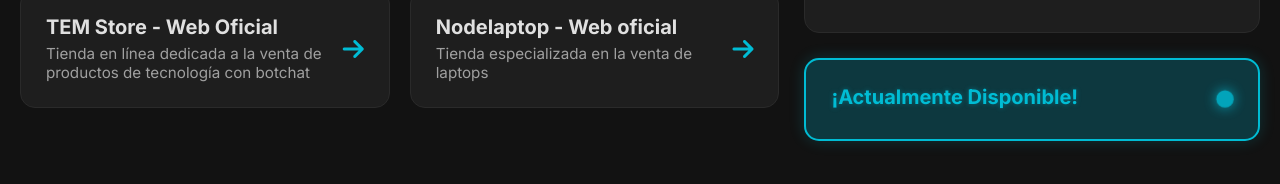
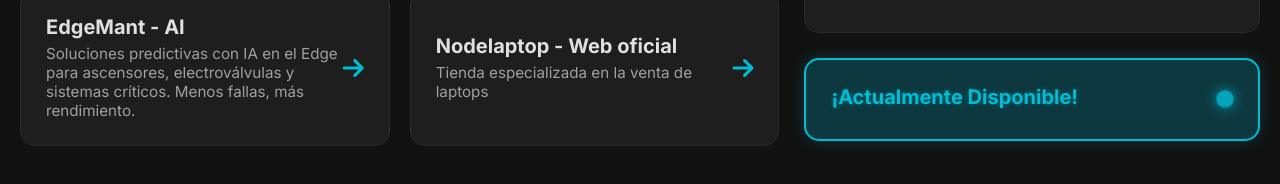
Before and after one commit to Luigi-Teodoro/PORATFOLIO_2025_static, a plain HTML site: page index.html in a window 1280 px wide. Shown: the part 552-736 px from the top of the page. Drawn offline with Linux system fonts and the light colour scheme.

Commit message:
Actualizar trabajos

```diff
--- a/index.html
+++ b/index.html
@@ -70,10 +70,10 @@
             </section>
 
             <section class="portfolio-showcase">
-                <a href="https://proyecto-impresoras.onrender.com/" class="project-item">
+                <a href="https://edgemant.conauti.com/" class="project-item">
                     <div>
-                        <h3>TEM Store - Web Oficial</h3>
-                        <p>Tienda en línea dedicada a la venta de productos de tecnología con botchat</p>
+                        <h3>EdgeMant - AI</h3>
+                        <p>Soluciones predictivas con IA en el Edge para ascensores, electroválvulas y sistemas críticos. Menos fallas, más rendimiento.</p>
                     </div>
                     <i class="fas fa-arrow-right"></i>
                 </a>
```
